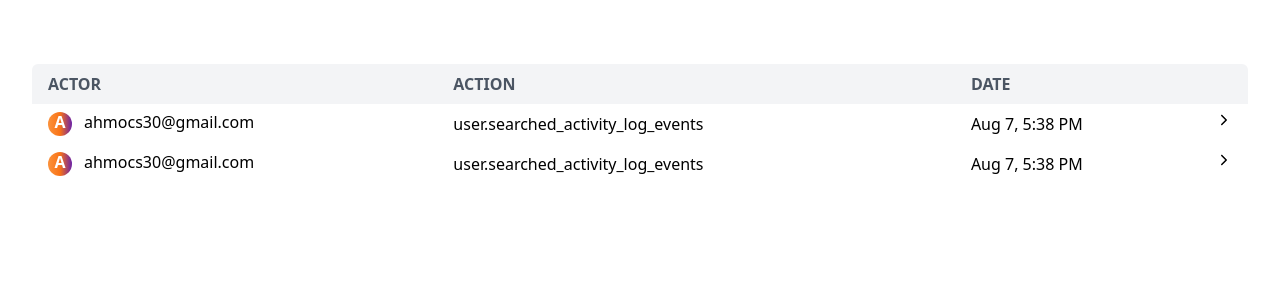
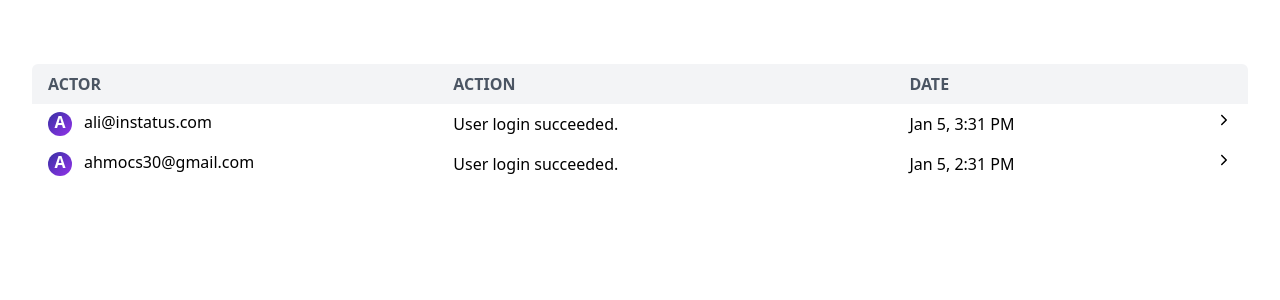
Before and after one commit to AhmedMostafa30/activity-log, a React (Vite) app: page / in a window 1280 px wide. Shown: the top 300 px of the page. Built offline with nearby package versions, Linux system fonts and the light colour scheme.

Commit message:
Mock api data and use it

```diff
--- a/src/components/ActivityContainer.tsx
+++ b/src/components/ActivityContainer.tsx
@@ -1,4 +1,5 @@
 import { IoIosArrowForward } from "react-icons/io";
+import { data } from "../data";
 
 function ActivityContainer() {
   const iconsColors: string[] = [
@@ -9,6 +10,48 @@ function ActivityContainer() {
   const colorIndex = () => {
     return Math.floor(Math.random() * 3);
   };
+
+  function formatDateString(dateString: string): string {
+    const date = new Date(dateString);
+
+    const month = date.getUTCMonth();
+    const dayOfMonth = date.getUTCDate();
+    let hours = date.getUTCHours();
+    const minutes = date.getUTCMinutes();
+
+    const ampm = hours >= 12 ? "PM" : "AM";
+    hours = hours % 12;
+    hours = hours ? hours : 12;
+
+    const formattedString = `${getMonthAbbreviation(
+      month
+    )} ${dayOfMonth}, ${hours}:${minutes.toString().padStart(2, "0")} ${ampm}`;
+
+    return formattedString;
+  }
+
+  function getMonthAbbreviation(month: number): string {
+    const months = [
+      "Jan",
+      "Feb",
+      "Mar",
+      "Apr",
+      "May",
+      "Jun",
+      "Jul",
+      "Aug",
+      "Sep",
+      "Oct",
+      "Nov",
+      "Dec",
+    ];
+    return months[month];
+  }
+
+  // Example usage
+  const inputDateString = "2022-01-05T15:31:13.607Z";
+  const formattedDateString = formatDateString(inputDateString);
+  console.log(formattedDateString); // Output: Jan 5, 3:31 PM
 
   return (
     <div className="grid grid-cols-1 gap-2 w-full">
@@ -22,49 +65,29 @@ function ActivityContainer() {
             </tr>
           </thead>
           <tbody>
-            <tr className="hover:bg-gray-100">
+            {data.map((item) => (
+              <tr className="hover:bg-gray-100" key={item.id}>
                 <td className="px-4 py-2 text-left w-1/3">
                   <div className="flex space-x-3">
                     <div className={iconsColors[colorIndex()]}>
                       <span className="mb-1">A</span>
                     </div>
                     <p className="font-inter text-base font-normal leading-5 text-left">
-                    ahmocs30@gmail.com
+                      {item.target_name}
                     </p>
                   </div>
                 </td>
                 <td className="px-4 py-2 text-left">
-                user.searched_activity_log_events
+                  {item.metadata.description}
                 </td>
                 <td className="px-4 py-2 text-left flex justify-between">
-                <p>Aug 7, 5:38 PM</p>
+                  <p>{formatDateString(item.occurred_at)}</p>
                   <div>
                     <IoIosArrowForward />
                   </div>
                 </td>
               </tr>
-
-            <tr className="hover:bg-gray-100">
-              <td className="px-4 py-2 text-left w-1/3">
-                <div className="flex space-x-3">
-                  <div className={iconsColors[colorIndex()]}>
-                    <span className="mb-1">A</span>
-                  </div>
-                  <p className="font-inter text-base font-normal leading-5 text-left">
-                    ahmocs30@gmail.com
-                  </p>
-                </div>
-              </td>
-              <td className="px-4 py-2 text-left">
-                user.searched_activity_log_events
-              </td>
-              <td className="px-4 py-2 text-left flex justify-between">
-                <p>Aug 7, 5:38 PM</p>
-                <div>
-                  <IoIosArrowForward />
-                </div>
-              </td>
-            </tr>
+            ))}
           </tbody>
         </table>
       </div>
--- /dev/null
+++ b/src/data.ts
@@ -0,0 +1,44 @@
+export const data = [
+  {
+    id: "evt_15B56WILKW5K",
+    object: "event",
+    actor_id: "user_3VG74289PUA2",
+    actor_name: "Ali Salah",
+    group: "instatus.com",
+    action: {
+      id: "evt_action_PGTD81NCAOQ2",
+      object: "event_action",
+      name: "user.login_succeeded",
+    },
+    target_id: "user_DOKVD1U3L030",
+    target_name: "ali@instatus.com",
+    location: "105.40.62.95",
+    occurred_at: "2022-01-05T15:31:13.607Z",
+    metadata: {
+      redirect: "/setup",
+      description: "User login succeeded.",
+      x_request_id: "req_W1Y13QOHMI5H",
+    },
+  },
+  {
+    id: "evt_15B56WILKW5K1",
+    object: "event",
+    actor_id: "user_3VG74289PUA2",
+    actor_name: "Ahmed Mostafa",
+    group: "instatus.com",
+    action: {
+      id: "evt_action_PGTD81NCAOQ2",
+      object: "event_action",
+      name: "user.login_succeeded",
+    },
+    target_id: "user_DOKVD1U3L030",
+    target_name: "ahmocs30@gmail.com",
+    location: "105.40.62.95",
+    occurred_at: "2022-01-05T14:31:13.607Z",
+    metadata: {
+      redirect: "/setup",
+      description: "User login succeeded.",
+      x_request_id: "req_W1Y13QOHMI5H",
+    },
+  },
+];
```
Lines whose indentation alone changed are shown as unchanged.
